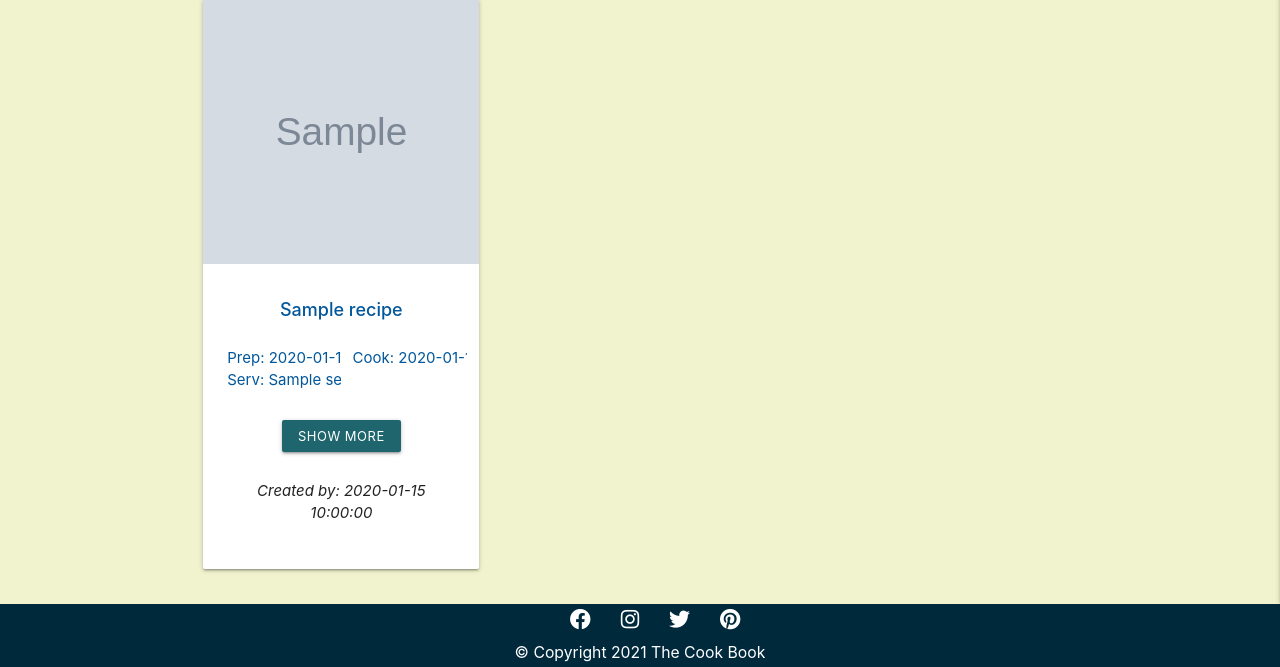
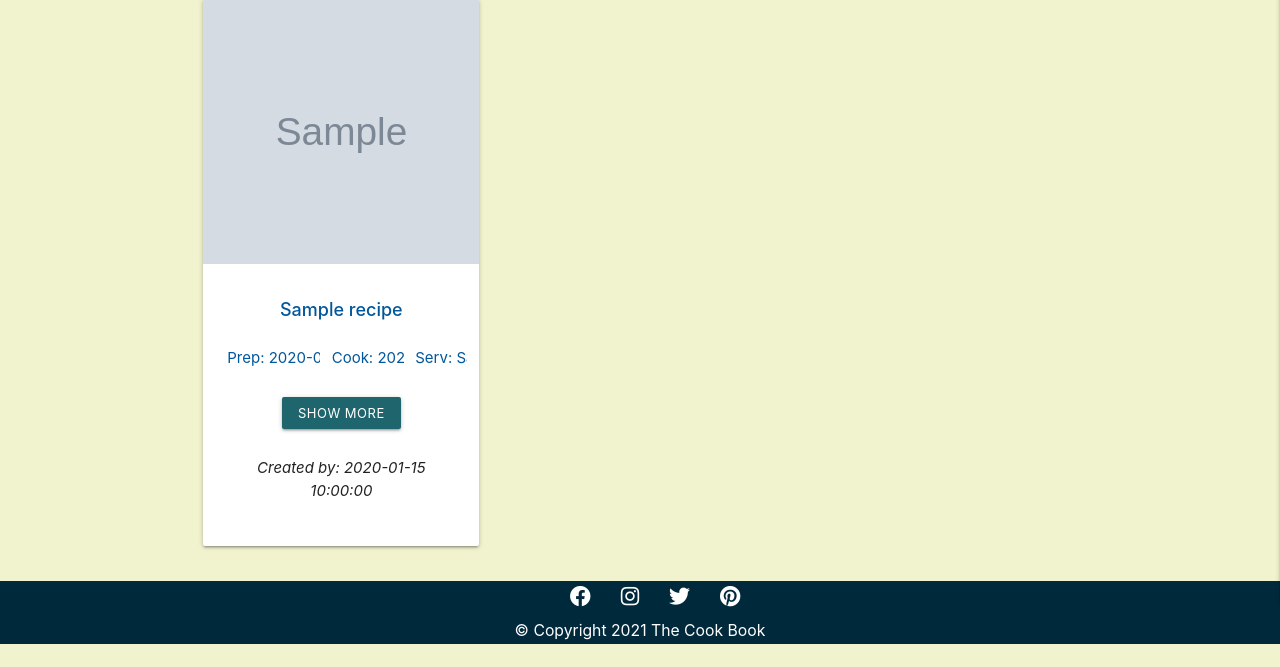
Before and after one commit to Bhargavi84/The-Cook-Book, a Flask app: page /profile in a window 1280 px wide. Shown: the part 257-924 px from the top of the page. After the commit the page ends 901 px from the top, so only its background shows below. Run offline with Flask 2, Linux system fonts and the light colour scheme; the visitor is signed in with stand-in values (Sample User, id 1); grey boxes marked "Sample" are stand-in pictures; a database or web service that is not in the repository returns one stand-in record (values such as "Sample title"); some libraries are stand-ins or nearby versions.

Commit message:
Update col in profile page

```diff
--- a/templates/profile.html
+++ b/templates/profile.html
@@ -31,15 +31,15 @@
                 </div>
 
                 <div class="row">
-                    <div class="col s6 truncate center-align light-blue-text text-darken-4 home-page-prep-time">
+                    <div class="col s5 truncate center-align light-blue-text text-darken-4 home-page-prep-time">
                         <p>Prep: {{ recipe.prep_time }} min</p>
                     </div>
 
-                    <div class="col s6 truncate center-align light-blue-text text-darken-4 home-page-cook-time">
+                    <div class="col s4 truncate center-align light-blue-text text-darken-4 home-page-cook-time">
                         <p>Cook: {{ recipe.cook_time }} min</p>
                     </div>
 
-                    <div class="col s6 truncate center-align light-blue-text text-darken-4">
+                    <div class="col s3 truncate center-align light-blue-text text-darken-4">
                         <p>Serv: {{ recipe.serves }}</p>
                     </div>
                 </div>
```
